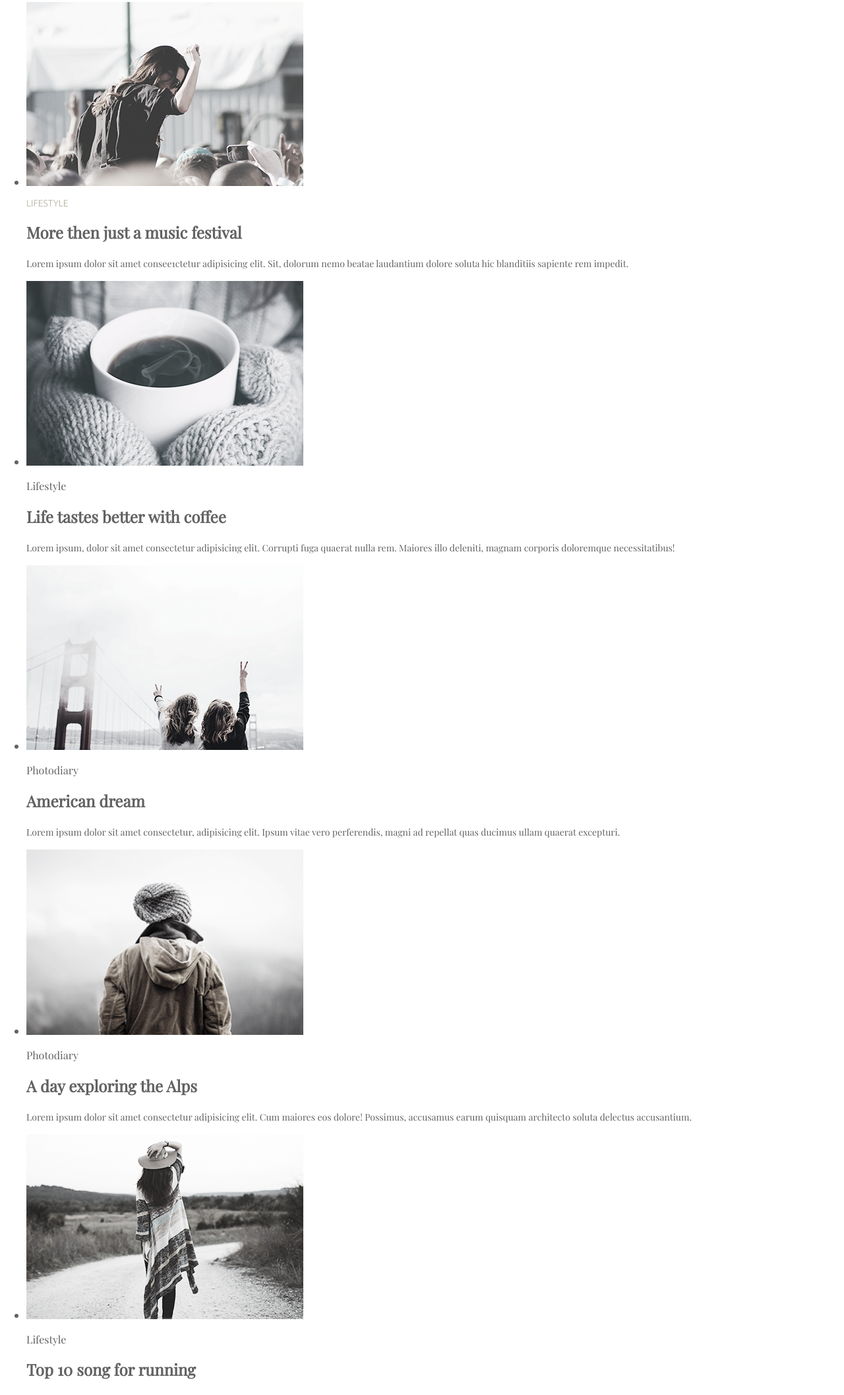
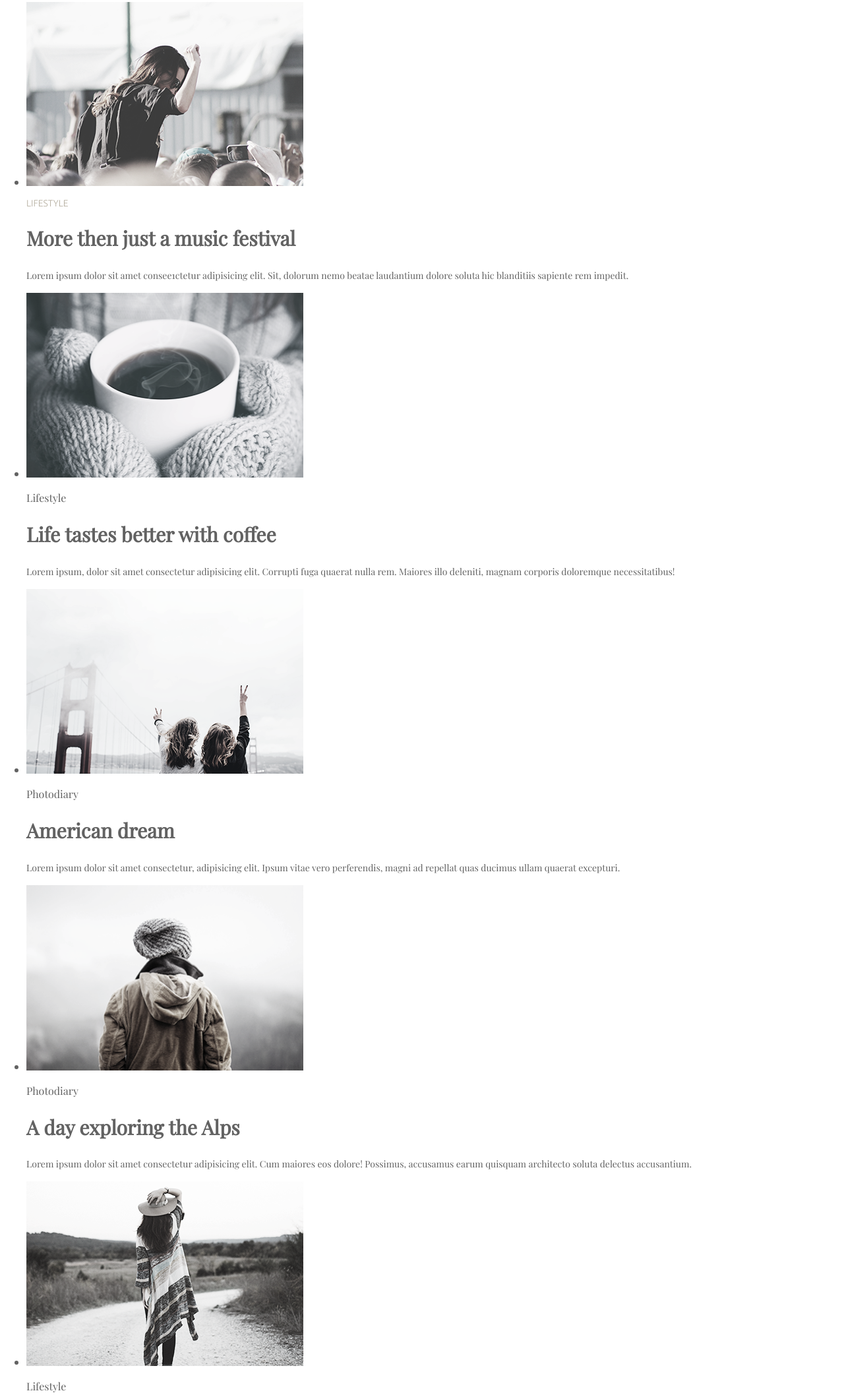
Before and after one commit to 5hevhuk/goit-markup-hw-03, a plain HTML site: page index.html in a window 1280 px wide. Shown: the part 123-2238 px from the top of the page at 66% size. Drawn offline with nearby package versions, Linux system fonts and the light colour scheme.

Commit message:
Added new changes

```diff
--- a/index.html
+++ b/index.html
@@ -44,7 +44,7 @@
                     <p class="preheader-item">
                         Lifestyle
                     </p>
-                    <h2>
+                    <h2 class="title-item">
                         More then just a music festival
                     </h2>
                     <p class="description-item">
@@ -56,7 +56,7 @@
                     <p class="preheader">
                         Lifestyle
                     </p>
-                    <h2>
+                    <h2 class="title-item">
                         Life tastes better with coffee
                     </h2>
                     <p class="description-item">
@@ -68,7 +68,7 @@
                     <p class="preheader">
                         Photodiary
                     </p>
-                    <h2>
+                    <h2 class="title-item">
                         American dream
                     </h2>
                     <p class="description-item">
@@ -80,7 +80,7 @@
                     <p class="preheader">
                         Photodiary
                     </p>
-                    <h2>
+                    <h2 class="title-item">
                         A day exploring the Alps
                     </h2>
                     <p class="description-item">
@@ -92,7 +92,7 @@
                     <p class="preheader">
                         Lifestyle
                     </p>
-                    <h2>
+                    <h2 class="title-item">
                         Top 10 song for running
                     </h2>
                     <p class="description-item">
@@ -104,7 +104,7 @@
                     <p class="preheader">
                         Lifestyle
                     </p>
-                    <h2>
+                    <h2 class="title-item">
                         Cold winter days
                     </h2>
                     <p class="description-item">
--- a/style.css
+++ b/style.css
@@ -33,6 +33,10 @@ a:focus {
     color: #03a9f4;
 }
 
+.title-item {
+    font-size: 30px;
+}
+
 a {
     text-decoration: none;
     color: #626262;
```
